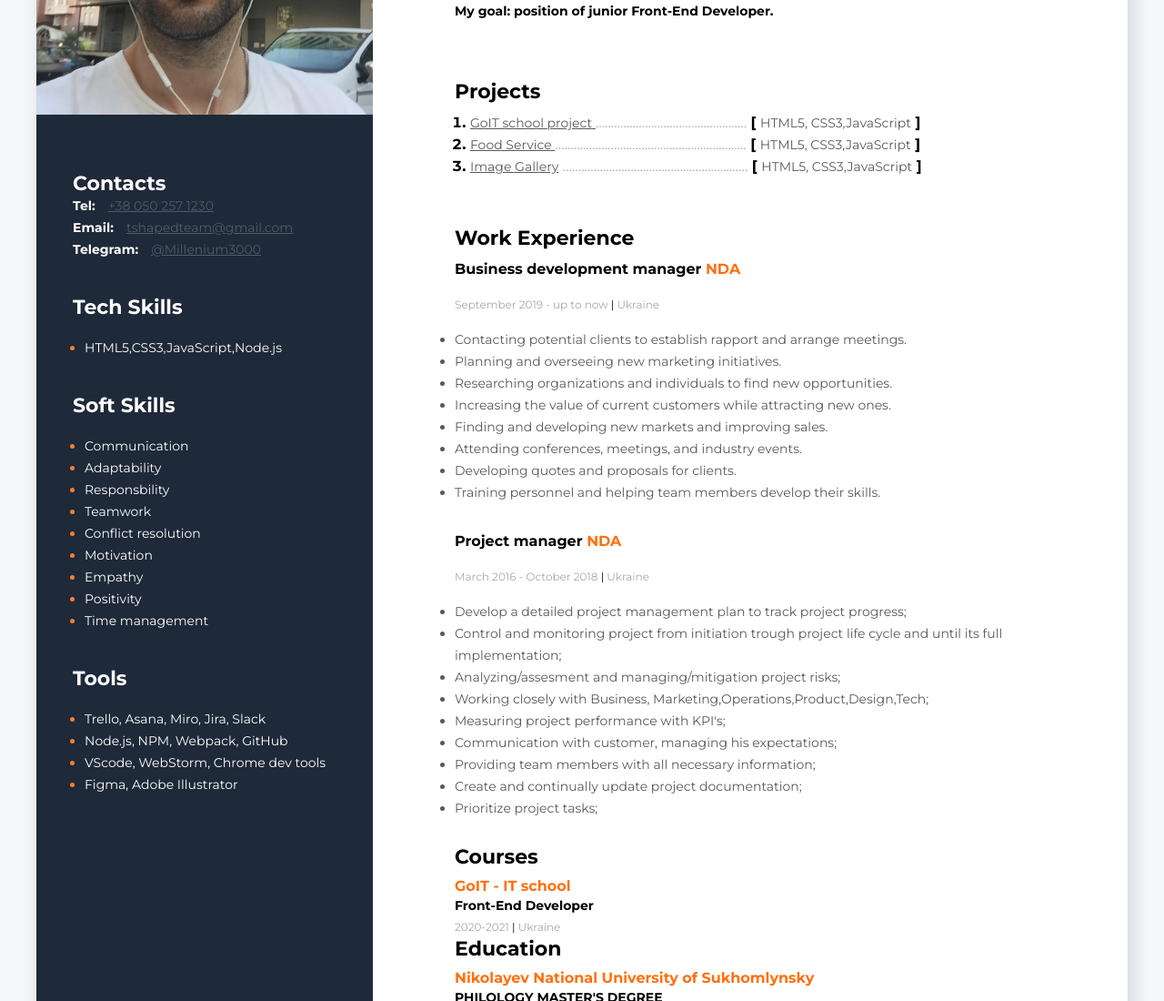
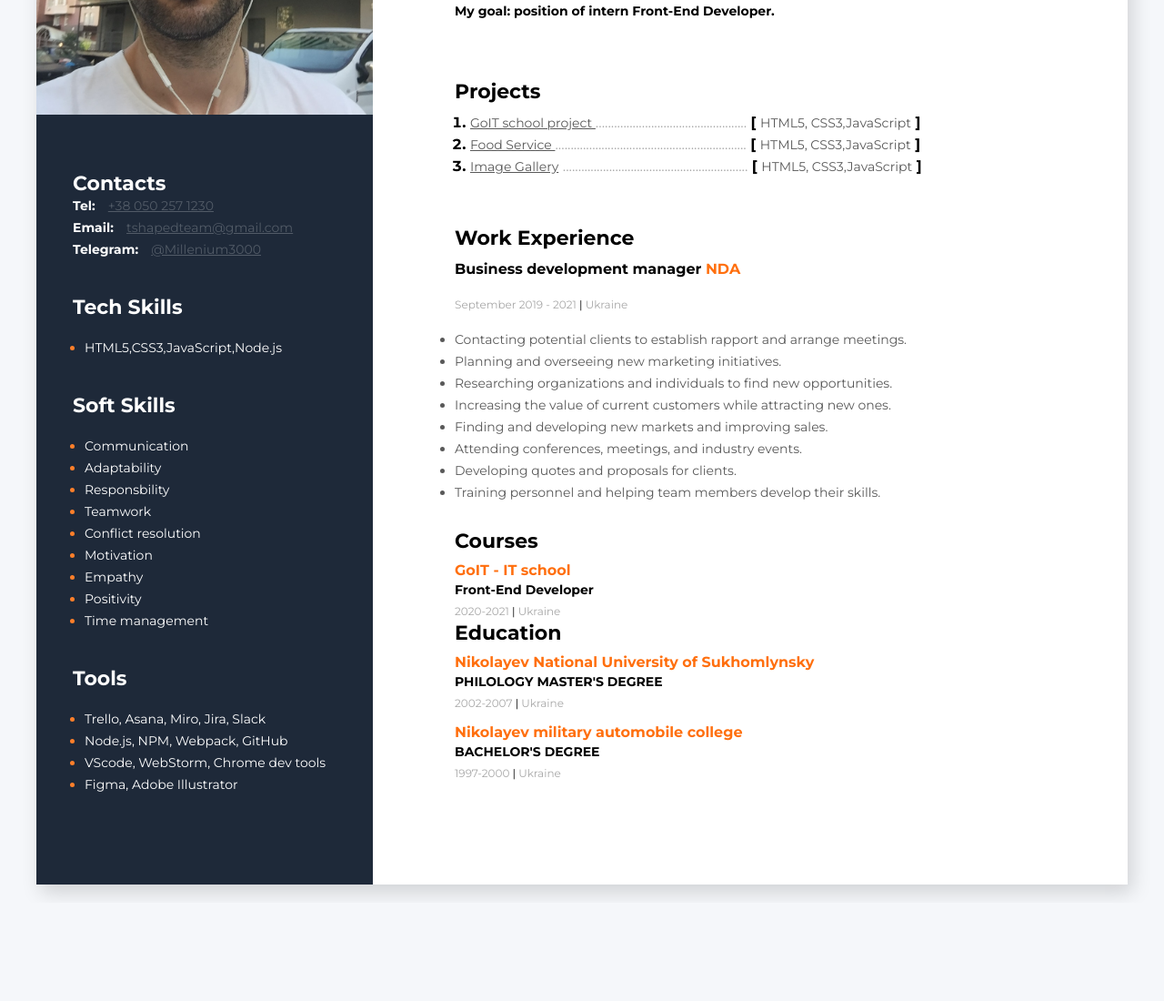
Before and after one commit to Millenium3000/DeveloperSV, a plain HTML site: page index.html in a window 1280 px wide. Shown: the part 315-1415 px from the top of the page at 91% size. After the commit the page ends 1307 px from the top, so only its background shows below. Drawn offline with Linux system fonts and the light colour scheme.

Commit message:
Update index.html

```diff
--- a/index.html
+++ b/index.html
@@ -118,7 +118,7 @@
           <p class="description">
             I strive to be part of a friendly and professional team where I can
             develop my JS development skills to achieve team results.<br>
-            <b>My goal: position of junior Front-End Developer.</b>
+            <b>My goal: position of intern Front-End Developer.</b>
           </p>
 
         </div>
@@ -161,7 +161,7 @@
               <span class="profession-company">NDA</span>
             </h4>
             <span class="profession-time">
-              September 2019 - up to now
+              September 2019 - 2021
               <span class="profession-divider">|</span> Ukraine
             </span>
 
@@ -204,46 +204,7 @@
             </ul>
           </div>
 
-          <!-- company 2 -->
-          <div>
-            <h4 class="profession-title">
-              Project manager <span class="profession-company">NDA </span>
-            </h4>
-            <span class="profession-time">
-              March 2016 - October 2018
-              <span class="profession-divider">|</span> Ukraine
-            </span>
 
-            <ul class="profession-duties">
-              <li class="profession-duties-iten">
-                Develop a detailed project management plan to track project progress;
-              </li>
-              <li class="profession-duties-iten">
-                Control and monitoring project from initiation trough project life cycle and until its full implementation;
-              </li>
-              <li class="profession-duties-iten">
-                Analyzing/assesment and managing/mitigation project risks;
-              </li>
-              <li class="profession-duties-iten">
-                Working closely with Business, Marketing,Operations,Product,Design,Tech;
-              </li>
-              <li class="profession-duties-iten">
-                Measuring project performance with KPI's;
-              </li>
-              <li class="profession-duties-iten">
-                Communication with customer, managing his expectations;
-              </li>
-              <li class="profession-duties-iten">
-                Providing team members with all necessary information;
-              </li>
-              <li class="profession-duties-iten">
-                Create and continually update project documentation;
-              </li>
-              <li class="profession-duties-iten">
-                Prioritize project tasks;
-              </li>
-            </ul>
-          </div>
 
           <!-- company 3 -->
           <!-- <div>
```
